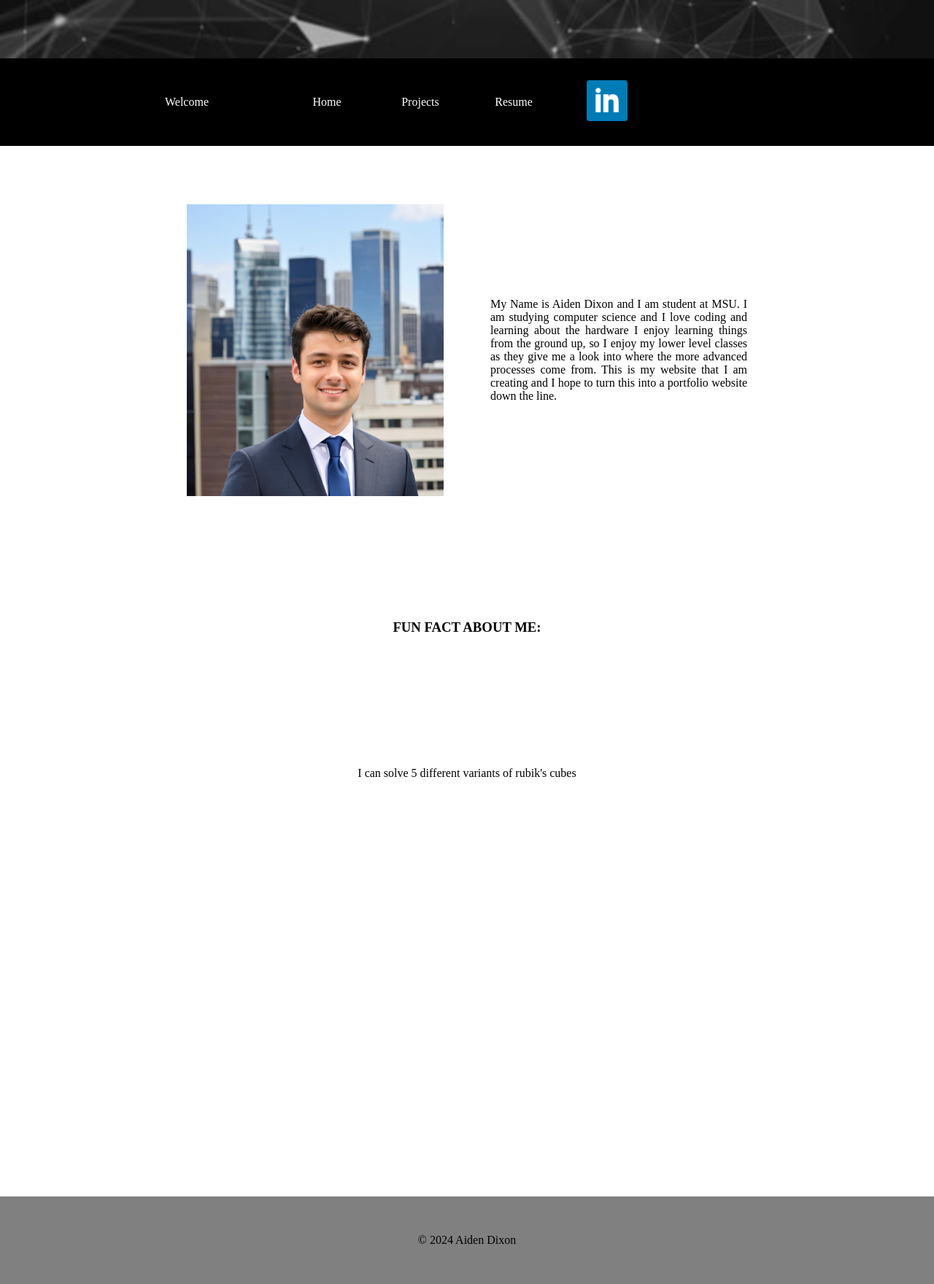
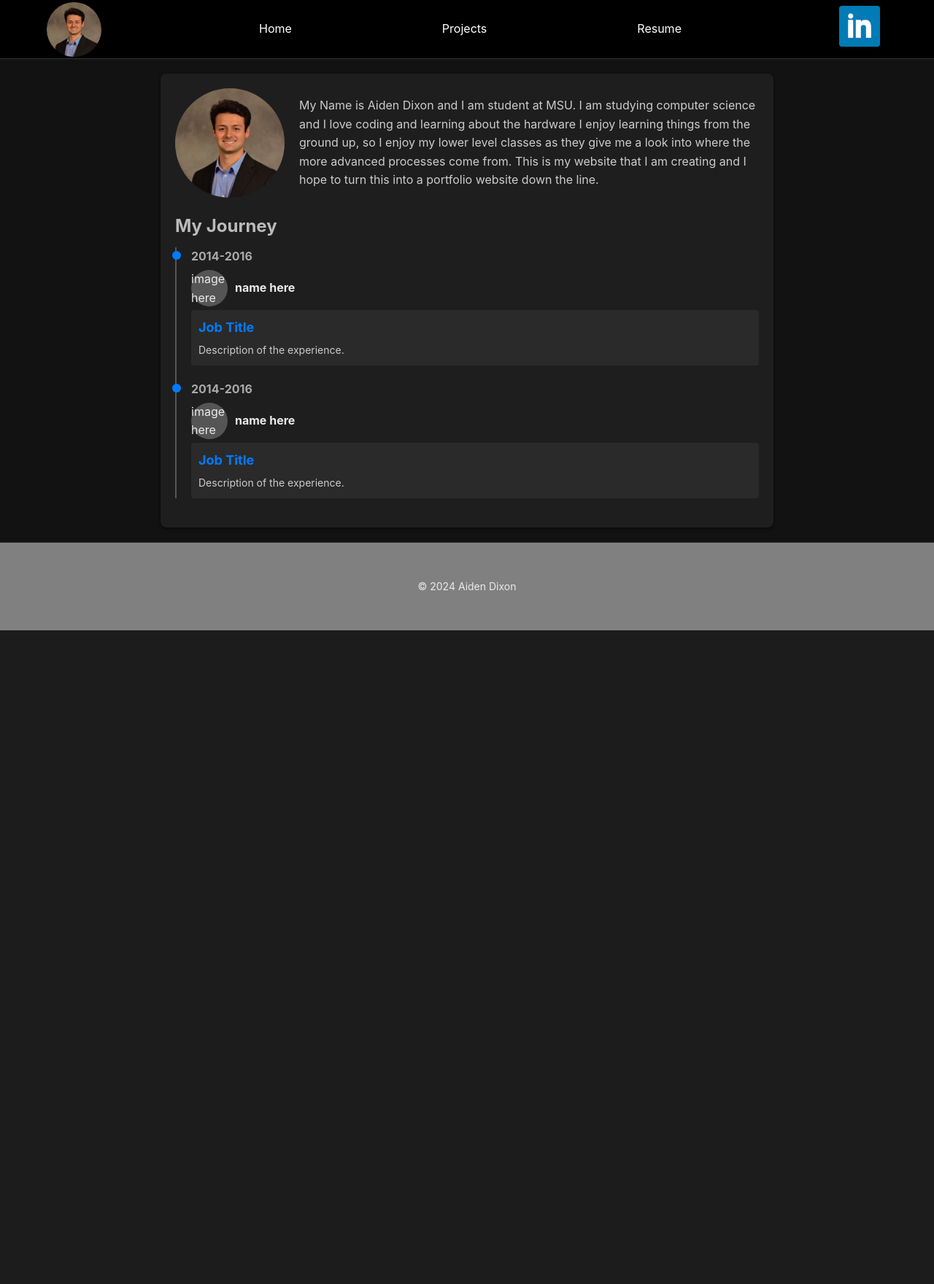
Before and after one commit to Archangel252/Portfolio, a Flask app: page /home in a window 1280 px wide. Shown: the whole page at 73% size. After the commit the page ends 864 px from the top, so only its background shows below. Run offline with Flask 3, Linux system fonts and the light colour scheme.

Commit message:
Simple layout completed

```diff
--- a/flask_app/static/main/css/main.css
+++ b/flask_app/static/main/css/main.css
@@ -1,98 +1,337 @@
 body {
-    overflow-x: hidden;
-    padding: 0px;
-    margin: 0px;
-    width: 100vw;
-    height: 100vh;
+    font-family: -apple-system, BlinkMacSystemFont, "Segoe UI", Roboto, "Helvetica Neue", Arial, sans-serif;
+    color: #eaeaea;
+    line-height: 1.6;
+    margin: 0;
+    padding: 0;
+    background-color: #121212;
 }
-/*MAIN PAGE CSS*/
-/*----------------------------------------*/
-.main-content{
-    padding-right: 10vw;
-    padding-left: 10vw;
-    padding-top: 10vh;
-    display: grid;
-    gap: 10vh;
-    place-items: center;
-    grid-template-columns: 1fr;
-    grid-template-rows: 1fr 1fr 1fr;
-    width: 80vw;
 
+.main-content {
+    max-width: 800px;
+    margin: 20px auto;
+    padding: 20px;
+    background-color: #1e1e1e;
+    border-radius: 8px;
+    box-shadow: 0 2px 4px rgba(0, 0, 0, 0.5);
 }
-.personal-content{
-    max-height: 50vh;
-    max-width: 80vw;
-    width: 60vw;
-    height: 50vh;
-    display: grid;
-    grid-template-columns: 1fr 1fr;
-    grid-template-rows: 1fr;
-    place-items: center;
-    grid-gap: 5vw;
-    overflow-y: hidden;
+
+.personal-content {
+    display: flex;
+    align-items: center;
+    margin-bottom: 20px;
+    flex-wrap: wrap;
 }
-.profile-txt > p{
-    height: 100%;
-    max-height: 50vh;
-    text-align: justify;
-    overflow-y: auto;
-}
-.fact-content{
-    max-height: 50vh;
-    width: 60vw;
-    height: 50vh;
-    display: grid;
-    text-align: justify;
-    grid-template-columns: 1fr;
-    grid-template-rows: 1fr 1fr;
-    place-items: center;
-}
-.profile-img{
-    min-height: 25vh;
-    width: 100%;
-    height: 100%;
-    background-image: url(../images/aiden-profile-pic.jpg);
-    background-repeat: no-repeat;
+
+.profile-img {
+    width: 150px;
+    height: 150px;
+    border-radius: 50%;
+    background-color: #555;
+    margin-right: 20px;
+    background-image: url(../images/profile-pic.jpg);
     background-size: cover;
     background-position: center;
 }
-/*PROJECT PAGE CSS*/
-/*----------------------------------------*/
-.project-page-content{
-    padding-right: 10vw;
-    padding-left: 10vw;
-    padding-top: 10vh;
-    display: grid;
-    place-items: center;
-    grid-template-columns: 1fr;
-    grid-template-rows: 1fr 1fr 1fr;
-    width: 80vw;
+
+.profile-txt {
+    flex: 1;
+    min-width: 200px;
 }
-.title-content{
-    width: 60vw;
-    height: 50vh;
-    display: grid;
-    grid-template-columns: 1fr;
-    grid-template-rows: 1fr 1fr;
-    place-items: center;
+
+.profile-txt p {
+    margin: 0;
+    font-size: 16px;
+    color: #cccccc;
 }
-.project-content{
-    width: 60vw;
-    height: 50vh;
-    display: grid;
-    grid-gap: 5vw;
-    grid-template-columns: 1fr 1fr;
-    grid-template-rows: 1fr;
-    place-items: center;
+
+.fact-content h1 {
+    font-size: 24px;
+    margin-bottom: 10px;
+    color: #bbbbbb;
 }
-.piano-img{
+
+.timeline {
+    border-left: 2px solid #555;
+    padding-left: 20px;
+}
+
+.timeline-item {
+    margin-bottom: 20px;
+    position: relative;
+}
+
+.timeline-item::before {
+    content: '';
+    width: 12px;
+    height: 12px;
+    border-radius: 50%;
+    background-color: #007bff;
+    position: absolute;
+    left: -26px;
+    top: 5px;
+}
+
+.timeline-date {
+    font-weight: bold;
+    color: #aaaaaa;
+    margin-bottom: 5px;
+}
+
+.timeline-company {
+    display: flex;
+    align-items: center;
+    margin-bottom: 5px;
+}
+
+.timeline-company-image {
+    width: 50px;
+    height: 50px;
+    border-radius: 50%;
+    background-color: #555;
+    margin-right: 10px;
+}
+
+.timeline-company-name {
+    font-weight: bold;
+    color: #eaeaea;
+}
+
+.timeline-details {
+    background-color: #2a2a2a;
+    padding: 10px;
+    border-radius: 4px;
+}
+
+.timeline-content h3 {
+    margin: 0 0 5px 0;
+    font-size: 18px;
+    color: #007bff;
+}
+
+.timeline-content p {
+    margin: 0;
+    font-size: 14px;
+    color: #cccccc;
+}
+
+@media (max-width: 768px) {
+    .main-content {
+        padding: 10px;
+    }
+
+    .personal-content {
+        flex-direction: column;
+        align-items: flex-start;
+    }
+
+    .profile-img {
+        margin-bottom: 10px;
+        margin-right: 0;
+    }
+
+    .profile-txt {
+        text-align: center;
+    }
+
+    .timeline {
+        padding-left: 10px;
+    }
+
+    .timeline-item::before {
+        left: -16px;
+    }
+}
+
+@media (max-width: 480px) {
+    .profile-img {
+        width: 100px;
+        height: 100px;
+    }
+
+    .profile-txt p {
+        font-size: 14px;
+    }
+
+    .fact-content h1 {
+        font-size: 20px;
+    }
+
+    .timeline-content h3 {
+        font-size: 16px;
+    }
+
+    .timeline-content p {
+        font-size: 12px;
+    }
+}
+
+body {
+    font-family: -apple-system, BlinkMacSystemFont, "Segoe UI", Roboto, "Helvetica Neue", Arial, sans-serif;
+    color: #eaeaea;
+    line-height: 1.6;
+    margin: 0;
+    padding: 0;
+    background-color: #121212;
+}
+
+article {
+    margin: 0 auto;
+}
+
+nav {
+    display: flex;
+    justify-content: space-between;
+    align-items: center;
+    padding: 10px 20px;
+    background-color: #1e1e1e;
+    border-bottom: 1px solid #333;
+}
+
+nav p {
+    margin: 0;
+    color: #eaeaea;
+    font-size: 18px;
+}
+
+nav a {
+    color: #007bff;
+    text-decoration: none;
+    margin-left: 20px;
+    font-size: 16px;
+}
+
+nav a:hover {
+    text-decoration: underline;
+}
+
+#linkedin-img {
+    width: 24px;
+    height: 24px;
+    margin-left: 10px;
+}
+
+footer {
+    text-align: center;
+    background-color: #1e1e1e;
+    border-top: 1px solid #333;
+}
+
+.footer-tag {
+    margin: 0;
+    color: #eaeaea;
+    font-size: 14px;
+}
+
+/* projects.css */
+.project-page-content {
+    max-width: 800px;
+    margin: 20px auto;
+    padding: 20px;
+    background-color: #1e1e1e;
+    border-radius: 8px;
+    box-shadow: 0 2px 4px rgba(0, 0, 0, 0.5);
+    display: flex;
+    flex-direction: column;
+    align-items: center;
+    justify-content: center;
+    text-align: center;
+}
+
+.title-content h1 {
+    font-size: 24px;
+    color: #bbbbbb;
+}
+
+.title-content p {
+    font-size: 16px;
+    color: #cccccc;
+}
+
+.projects-list {
+    display: flex;
+    align-items: center;
+    justify-content: center;
+    flex-wrap: wrap;
+    gap: 20px;
+}
+
+.project-item {
+    display: flex;
+    flex-direction: column;
+    align-items: center;
+    background-color: #2a2a2a;
+    padding: 20px;
+    border-radius: 8px;
+    width: calc(50% - 20px);
+    box-shadow: 0 2px 4px rgba(0, 0, 0, 0.5);
+}
+
+.project-image {
+    max-width: 100%;
+    height: auto;
+    border-radius: 8px;
+    margin-bottom: 10px;
+}
+
+.project-description h2 {
+    font-size: 20px;
+    color: #007bff;
+    margin-bottom: 10px;
+}
+
+.project-description p {
+    font-size: 14px;
+    color: #cccccc;
+    text-align: center;
+}
+
+.project-description a {
+    color: #007bff;
+    text-decoration: none;
+}
+
+.project-description a:hover {
+    text-decoration: underline;
+}
+
+/* Responsive adjustments */
+@media (max-width: 768px) {
+    .project-item {
+        width: 100%;
+    }
+}
+/* resume.css */
+.resume-content {
+    display: flex;
+    justify-content: center;
+    align-items: center;
+    padding: 20px;
+    background-color: #1e1e1e;
+    border-radius: 8px;
+    box-shadow: 0 2px 4px rgba(0, 0, 0, 0.5);
+    height: 100vh;
+}
+
+.resume-iframe {
     width: 100%;
-    height: 100%;
-    border: 2px solid black;
-    background-image: url(../images/piano.jpeg);
-    background-repeat: no-repeat;
-    background-size: cover;
-    background-position: center;
+    height: 90%;
+    border: none;
 }
-/*RESUME PAGE CSS*/
-/*----------------------------------------*/
+
+/* Responsive adjustments */
+@media (max-width: 768px) {
+    .resume-content {
+        padding: 10px;
+    }
+
+    .resume-iframe {
+        height: 90vh;
+    }
+}
+
+@media (max-width: 480px) {
+    .resume-iframe {
+        height: 80vh;
+    }
+}
--- a/flask_app/static/main/css/navbar.css
+++ b/flask_app/static/main/css/navbar.css
@@ -1,81 +1,89 @@
-nav{
-    display: grid;
-    width: 80vw;
-    height: 15vh;
-    place-items: center;
-    grid-template-columns: 2fr 1fr 1fr 1fr 1fr 1fr 1fr;
-    padding-right: 10vw;
-    padding-left: 10vw;
+/* navbar.css */
+nav {
+    display: flex;
+    justify-content: space-between;
+    align-items: center;
+    height: 10vh;
+    padding: 0 5vw; /* Adjust padding for spacing */
     background-color: black;
-    color:white;
+    color: white;
 }
-nav a{
-    color:white;
-    text-decoration: none; /*removes hyperlink look*/
+
+nav a {
+    color: white;
+    text-decoration: none;
+    padding: 0 10px; /* Add padding for link spacing */
 }
-nav a:hover{
-    opacity: 0.5;
+
+nav a:hover {
+    opacity: 0.8; /* Adjust opacity on hover */
 }
-#linkedin-img{
+
+.nav-profile-img {
+    width: 75px;
+    height: 75px;
+    border-radius: 50%;
+    background-color: #555;
+    margin-right: 20px;
+    background-image: url(../images/profile-pic.jpg);
+    background-size: cover;
+    background-position: center;
+}
+
+#linkedin-img {
     height: 7vh;
     width: auto;
 }
-.menu-bar-link{
+
+.menu-bar-link {
     display: none;
 }
-.dropdown{
-    padding: 0px;
-    margin: 0px;
+
+.dropdown {
+    position: absolute;
+    top: 100%;
+    left: 0;
     background-color: gray;
-    width: 100vw;
-    height: 100vh;
-    max-height: 80vh;
-    z-index: 1;
-    display: none;
-    position: relative;
-    transition: max-height 1s ease;
-}
-.drop{
-    display: block;
-    z-index: 2;
+    width: 100%;
+    max-height: 0;
+    overflow: hidden;
+    transition: max-height 0.3s ease;
 }
 
-#menu-bar{
-    z-index: 3;
-    display: none;
-    height: 7vh;
-    width: auto;
+.dropdown.active {
+    max-height: 300px; /* Adjust max height as needed */
 }
-@media screen and (max-width: 650px){
-    nav{
-        display: grid;
-        width: 80vw;
-        height: 15vh;
-        place-items: center;
-        grid-template-columns: 2fr 1fr ;
-        padding-right: 10vw;
-        padding-left: 10vw;
-        background-color: black;
-        color:white;
+
+.menu-bar-link {
+    display: block;
+    cursor: pointer;
+}
+
+@media (max-width: 768px) {
+    nav {
+        flex-direction: column;
+        align-items: flex-start;
+        height: auto;
     }
-    nav a{
+
+    nav a {
+        margin: 10px 0;
+    }
+
+    .menu-bar-link {
+        display: block;
+    }
+
+    .dropdown {
+        position: static;
+        max-height: none;
+        overflow: visible;
+        background-color: transparent;
+        width: auto;
         display: none;
     }
-    .menu-bar-link{
+
+    .dropdown.active {
         display: block;
-        height: 7vh;
-        width: auto;
     }
-    #menu-bar{
-        z-index: 3;
-        display: block;
-        height: 7vh;
-        width: auto;
-    }
-    .drop a{
-        display: block;
-        z-index: 2;
-        color: white;
-    }
-
 }
--- a/flask_app/templates/home.html
+++ b/flask_app/templates/home.html
@@ -17,8 +17,34 @@
 
   </div>
   <div class="fact-content"> <!-- fact section section -->
-      <h3>FUN FACT ABOUT ME: </h3>
-      <p>I can solve 5 different variants of rubik's cubes</p>
+    <h1>My Journey</h1>
+    <div class="timeline">
+        <div class="timeline-item">
+            <div class="timeline-date">2014-2016</div>
+            <div class="timeline-company">
+                <div class="timeline-company-image">image here</div>
+                <div class="timeline-company-name">name here</div>
+            </div>
+            <div class="timeline-details">
+                <div class="timeline-content">
+                    <h3>Job Title</h3>
+                    <p>Description of the experience.</p>
+                </div>
+            </div>
+        </div>
+        <div class="timeline-item">
+            <div class="timeline-date">2014-2016</div>
+            <div class="timeline-company">
+                <div class="timeline-company-image">image here</div>
+                <div class="timeline-company-name">name here</div>
+            </div>
+            <div class="timeline-details">
+                <div class="timeline-content">
+                    <h3>Job Title</h3>
+                    <p>Description of the experience.</p>
+                </div>
+            </div>
+        </div>
   </div>
 
 
--- a/flask_app/templates/resume.html
+++ b/flask_app/templates/resume.html
@@ -1,11 +1,11 @@
 {% extends 'shared/layout.html' %}
 
 {% block extracss %}
-<link rel="stylesheet"    href="{{ url_for('static', filename='main/css/resume.css') }}">
+<link rel="stylesheet" href="{{ url_for('static', filename='main/css/resume.css') }}">
 {% endblock %}
 
 {% block maincontent %}
   <div class="resume-content">
-    <embed src="{{ url_for('static', filename='main/images/Aiden_s_Resume(06-23-2024).pdf') }}" type="application/pdf" width="100%" height="100vh">
+    <iframe src="{{ url_for('static', filename='main/images/Aiden_s_Resume(06-23-2024).pdf') }}" class="resume-iframe"></iframe>
   </div>
 {% endblock %}
--- a/flask_app/templates/shared/layout.html
+++ b/flask_app/templates/shared/layout.html
@@ -4,7 +4,7 @@
 <head>
   <meta charset="utf-8">
   <meta name="viewport" content="width=device-width, initial-scale=1">
-  <title>Aiden Dixon's webpage</title>
+  <title>Aiden Dixon</title>
   <link rel="stylesheet"    href="{{ url_for('static', filename='main/css/main.css') }}">
   <link rel="stylesheet"    href="{{ url_for('static', filename='main/css/header.css') }}">
   <link rel="stylesheet"    href="{{ url_for('static', filename='main/css/footer.css') }}">
@@ -17,14 +17,10 @@
 
 <body>
     <article>
-    <!-- The header  -->
-    <header>
-      <div class="header-img"></div>
-    </header>
 
     <!-- The navigation bar -->
     <nav><!-- navbar -->
-      <p>Welcome</p>
+      <div class="nav-profile-img"></div>
       <a href="/home">Home</a>
       <a href="/projects">Projects</a>
       <a href="/resume" >Resume</a>
```
Also changed, not shown: flask_app/static/main/css/home.css (deleted, +0 -21 lines), flask_app/templates/projects.html (+21 -7 lines), flask_app/static/main/images/aiden-profile-pic.jpg (deleted), flask_app/static/main/images/profile-pic.jpg (added).
